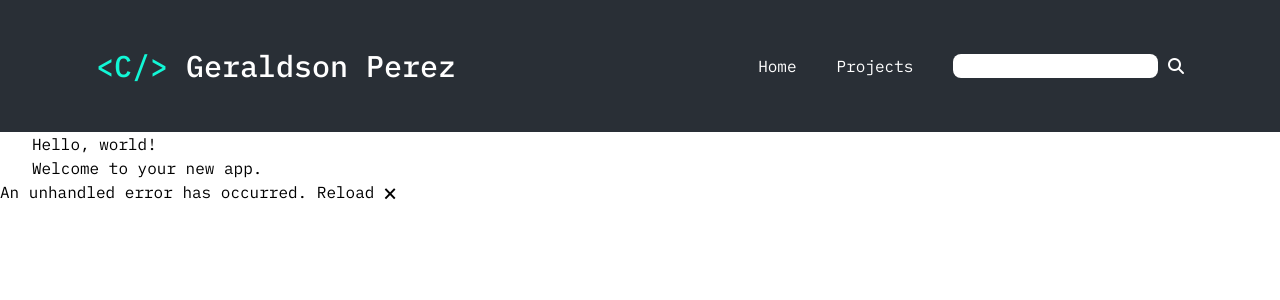
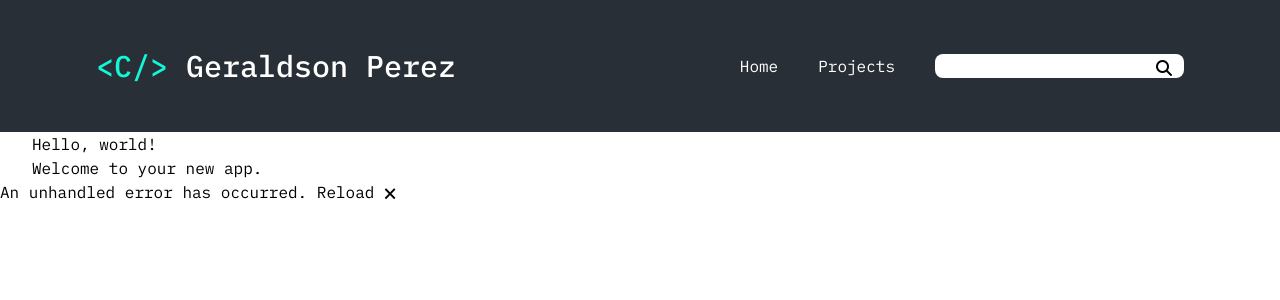
Before and after one commit to Geraldsonp/MyPortafolio, an ASP.NET Core app: page / in a window 1280 px wide. Shown: the top 300 px of the page. Run offline with ASP.NET Core 8, Linux system fonts and the light colour scheme; style sheets or scripts are compiled from the project's sources.

Commit message:
Update NavMenu styling

```diff
--- a/Layout/NavMenu.razor
+++ b/Layout/NavMenu.razor
@@ -6,9 +6,9 @@
 		<div class="flex items-center gap-10">
 			<a href="#Home">Home</a>
 			<a href="#Home">Projects</a>
-			<div>
-				<input type="text" class="rounded-lg" />
-				<i class="fa fa-search"></i>
+			<div class="relative text-black">
+				<input type="text" class="rounded-lg pl-3 pr-8" />
+				<i class="fa fa-search absolute right-3 top-[25%]"></i>
 			</div>
 		</div>
 	</div>
--- a/wwwroot/css/app.css
+++ b/wwwroot/css/app.css
@@ -544,6 +544,42 @@
   visibility: collapse;
 }
 
+.absolute{
+  position: absolute;
+}
+
+.relative{
+  position: relative;
+}
+
+.left-0{
+  left: 0px;
+}
+
+.right-0{
+  right: 0px;
+}
+
+.right-3{
+  right: 0.75rem;
+}
+
+.bottom-2{
+  bottom: 0.5rem;
+}
+
+.top-2{
+  top: 0.5rem;
+}
+
+.top-\[50\%\]{
+  top: 50%;
+}
+
+.top-\[25\%\]{
+  top: 25%;
+}
+
 .flex{
   display: flex;
 }
@@ -596,6 +632,27 @@
   padding-bottom: 3rem;
 }
 
+.px-3{
+  padding-left: 0.75rem;
+  padding-right: 0.75rem;
+}
+
+.ps-4{
+  padding-inline-start: 1rem;
+}
+
+.pl-3{
+  padding-left: 0.75rem;
+}
+
+.pr-6{
+  padding-right: 1.5rem;
+}
+
+.pr-8{
+  padding-right: 2rem;
+}
+
 .text-3xl{
   font-size: 1.875rem;
   line-height: 2.25rem;
@@ -615,6 +672,11 @@
   color: rgb(255 255 255 / var(--tw-text-opacity));
 }
 
+.text-black{
+  --tw-text-opacity: 1;
+  color: rgb(0 0 0 / var(--tw-text-opacity));
+}
+
 .BGTextU{
   font-size: 8rem;
   line-height: 1;
```
